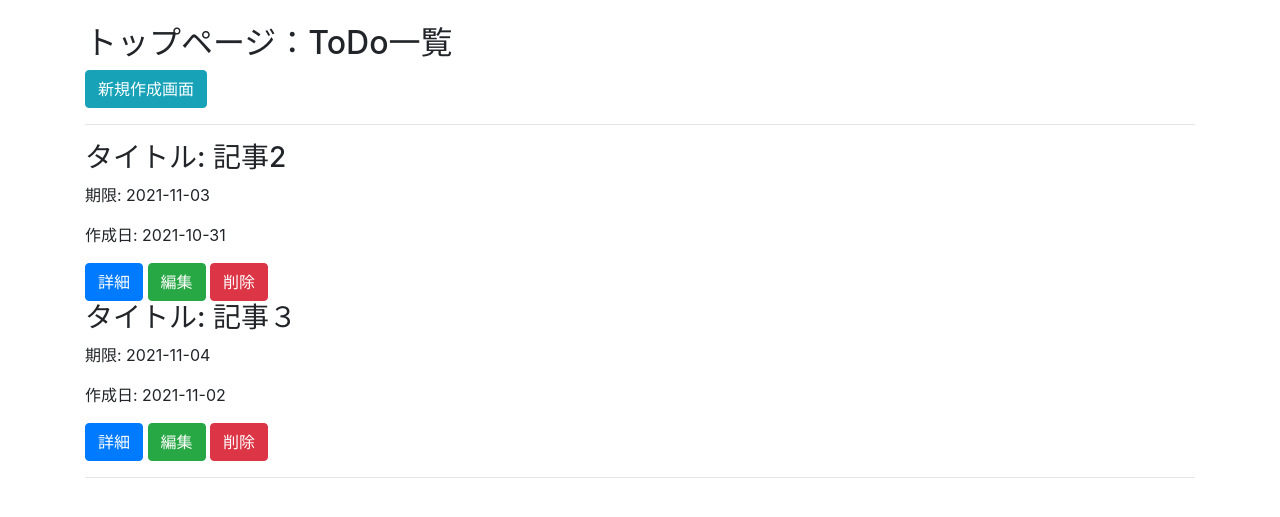
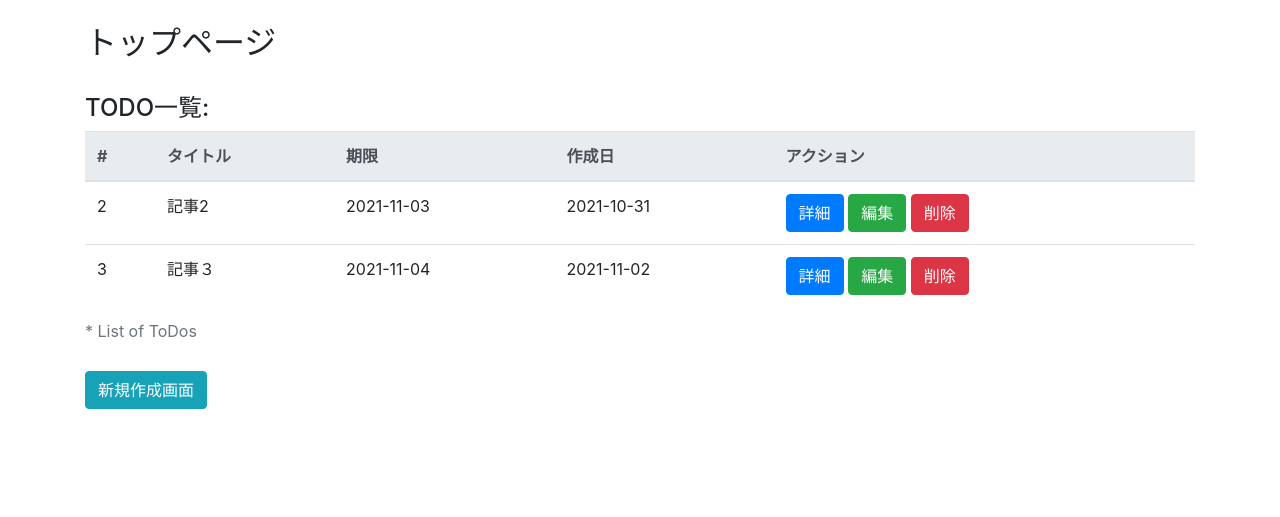
Before and after one commit to YutaHoshino414/flask_sample_ex01, a Flask app: page / in a window 1280 px wide. Shown: the part 56-573 px from the top of the page. Run offline with Flask 2, Linux system fonts and the light colour scheme; data comes from the database, SQL or seed files in the repository; some libraries are stand-ins or nearby versions.

Commit message:
updated layout

```diff
--- a/app.py
+++ b/app.py
@@ -17,7 +17,6 @@ class Todo(db.Model):
 
 @app.route('/', methods=['GET', 'POST'])
 def index():
-
     if request.method == 'GET':
         todos = Todo.query.all()
         return render_template('index.html', todos=todos)
@@ -35,7 +34,7 @@ def create():
         due = request.form.get('due')
 
         due = datetime.strptime(due, '%Y-%m-%d')
-        todo = Todo(title=title, content=content, due = due)
+        todo = Todo(title=title, content=content, due=due)
 
         db.session.add(todo)
         db.session.commit()
--- a/templates/index.html
+++ b/templates/index.html
@@ -1,19 +1,34 @@
 {% extends "base.html" %}
 {% block content %}
     <div class="content container"><br>
-        <h2>トップページ：ToDo一覧</h2>
+        <h2>トップページ</h2><br>
+        <h4>TODO一覧:</h4>
+        <table class="table ">
+            <caption>* List of ToDos</caption>
+            <thead class="thead-light">
+                <tr>
+                    <th>#</th>
+                    <th>タイトル</th>
+                    <th>期限</th>
+                    <th>作成日</th>
+                    <th>アクション</th>
+                </tr>
+            </thead>
+            {% for todo in todos %}
+            <tr>
+                <td>{{ todo.id }}</td>
+                <td>{{ todo.title }}</td>
+                <td>{{ todo.due.date() }}</td>
+                <td>{{ todo.created_at.date() }}</td>
+                <td>
+                    <a href="/detail/{{ todo.id }}" role="button" class="btn btn-primary">詳細</a>
+                    <a href="/edit/{{ todo.id }}" role="button" class="btn btn-success">編集</a>
+                    <a href="/delete/{{ todo.id }}" role="button" class="btn btn-danger">削除</a>
+                </td>
+            </tr>
+            {% endfor %}
+        </table>
         <a href="/create" class="btn btn-info">新規作成画面</a>
-        <hr>
-        {%  for todo in todos %}
-        <h3>タイトル: {{ todo.title }}</h3>
-        <p>期限: {{ todo.due.date() }}</p>
-        <p>作成日: {{ todo.created_at.date() }}</p>
-        <a href="/detail/{{ todo.id }}" role="button" class="btn btn-primary">詳細</a>
-        <a href="/edit/{{ todo.id }}" role="button" class="btn btn-success">編集</a>
-        <a href="/delete/{{ todo.id }}" role="button" class="btn btn-danger">削除</a>
-        {% endfor %}
-        <hr>
-
     </div>
 
 {% endblock %}
```
Also changed, not shown: templates/detail.html (+16 -6 lines).
